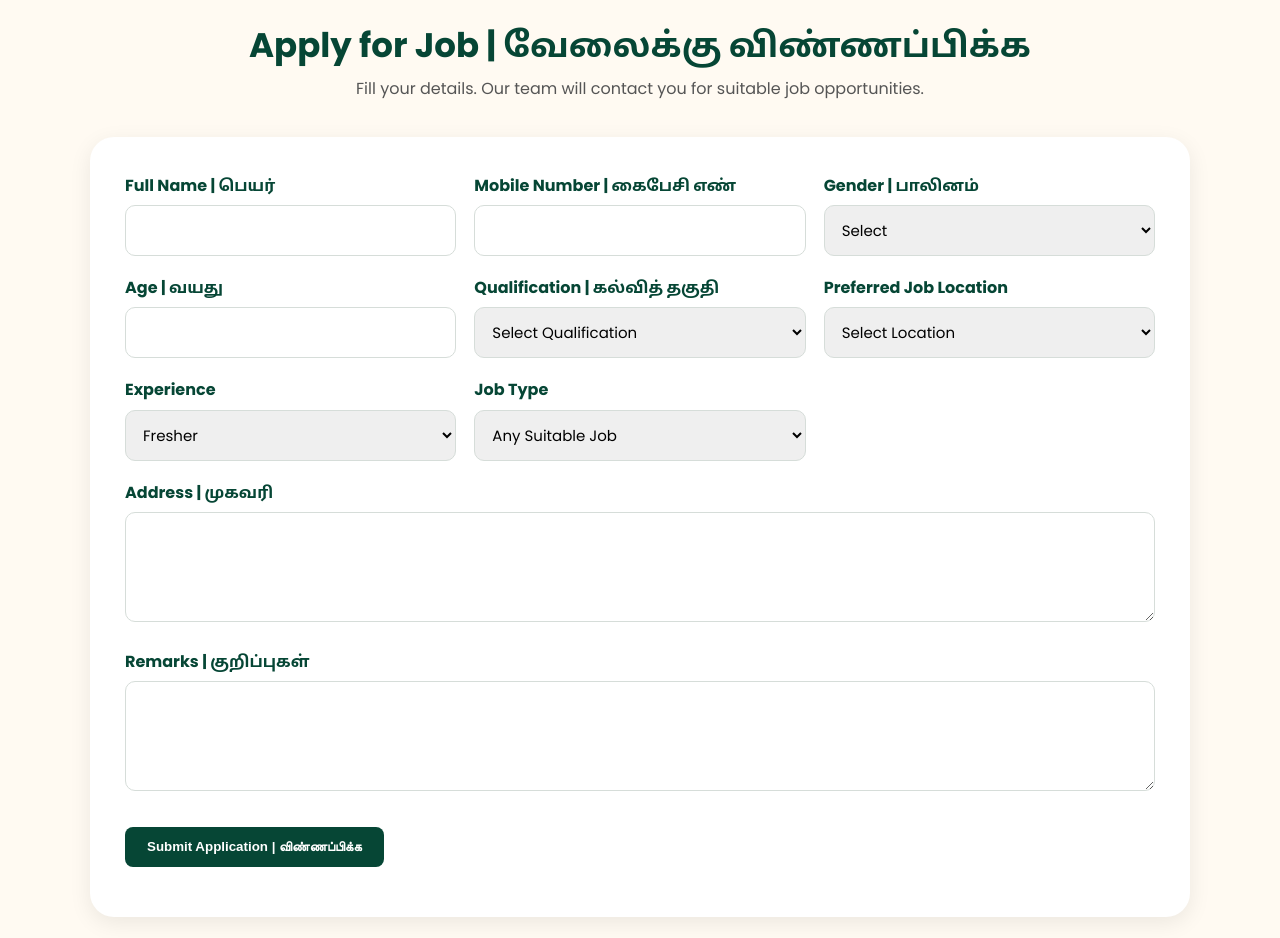
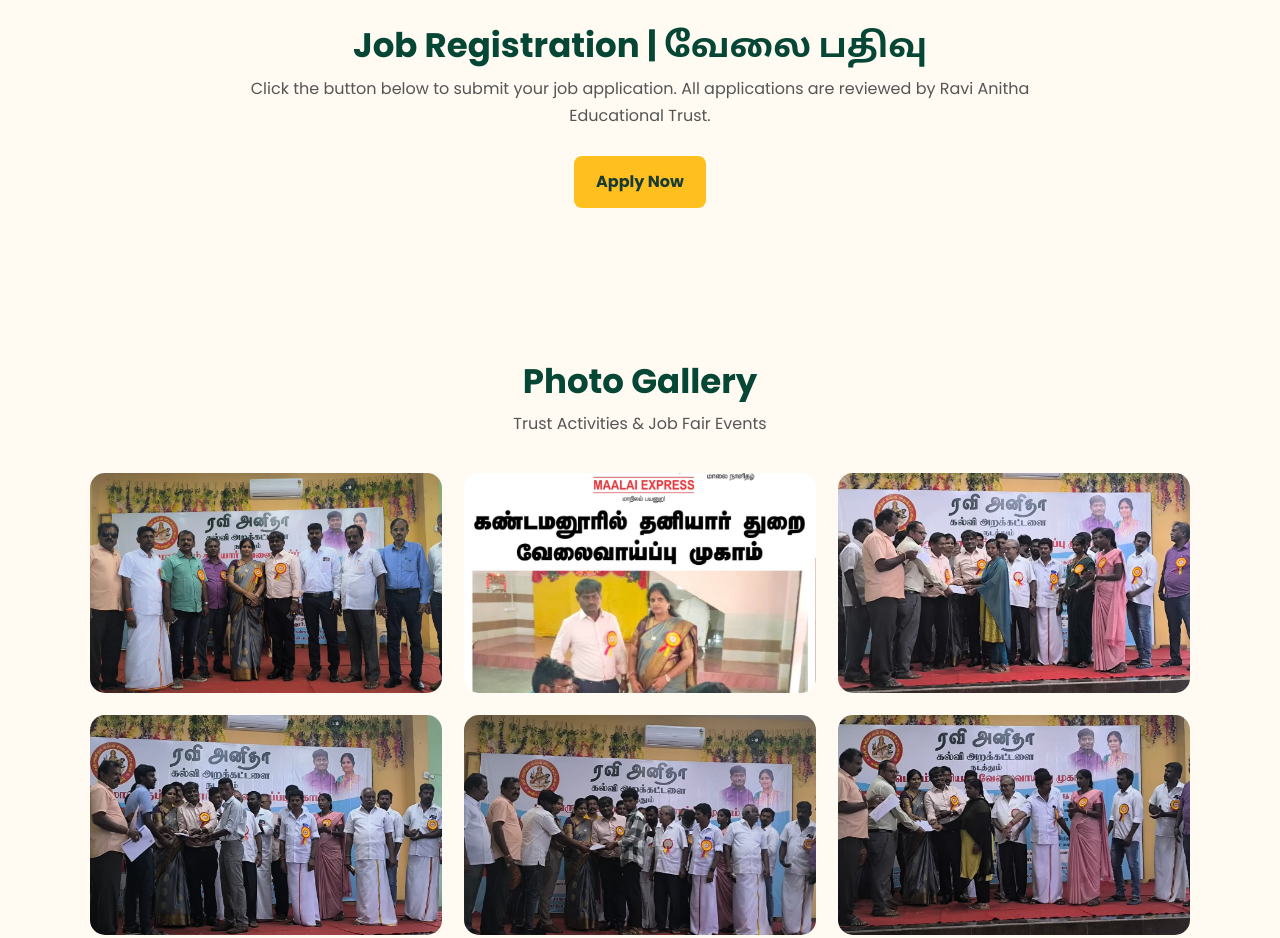
Before and after one commit to vp2010602-debug/ravianitha-trust, a plain HTML site: page index.html in a window 1280 px wide. Shown: the part 3660-4598 px from the top of the page. Drawn offline with Linux system fonts and the light colour scheme.

Commit message:
Update index.html

```diff
--- a/index.html
+++ b/index.html
@@ -420,7 +420,11 @@
     </p>
 
     <div class="hero-buttons">
-      <a href="#apply" class="btn btn-yellow">💼 Apply for Jobs</a>
+      <a href="https://docs.google.com/forms/d/e/1FAIpQLSeE5XjBd5mBrV-pxUnPJvLc_9ERAREdKtJl7J2xAdCSi8-LhQ/viewform?usp=header"
+      target="_blank"
+      class="btn btn-yellow">
+      💼 Apply for Jobs
+      </a>
       <a href="#contact" class="btn">📞 Contact Us</a>
     </div>
   </div>
@@ -586,105 +590,20 @@
 
 <section id="apply">
   <div class="section-title">
-    <h2>Apply for Job | வேலைக்கு விண்ணப்பிக்க</h2>
-    <p>Fill your details. Our team will contact you for suitable job opportunities.</p>
-  </div>
-
-  <form onsubmit="submitForm(event)">
-    <div class="form-grid">
-      <div>
-        <label>Full Name | பெயர்</label>
-        <input type="text" id="name" required>
-      </div>
-
-      <div>
-        <label>Mobile Number | கைபேசி எண்</label>
-        <input type="tel" required>
-      </div>
-
-      <div>
-        <label>Gender | பாலினம்</label>
-        <select required>
-          <option value="">Select</option>
-          <option>Male</option>
-          <option>Female</option>
-          <option>Other</option>
-        </select>
-      </div>
-
-      <div>
-        <label>Age | வயது</label>
-        <input type="number" required>
-      </div>
-
-      <div>
-        <label>Qualification | கல்வித் தகுதி</label>
-        <select required>
-          <option value="">Select Qualification</option>
-          <option>10th</option>
-          <option>12th</option>
-          <option>ITI</option>
-          <option>Diploma</option>
-          <option>B.Sc</option>
-          <option>B.Com</option>
-          <option>BE</option>
-          <option>B.Tech</option>
-          <option>Any Degree</option>
-          <option>Other</option>
-        </select>
-      </div>
-
-      <div>
-        <label>Preferred Job Location</label>
-        <select required>
-          <option value="">Select Location</option>
-          <option>Theni</option>
-          <option>Dindigul</option>
-          <option>Madurai</option>
-          <option>Chennai</option>
-          <option>Coimbatore</option>
-          <option>Bengaluru</option>
-          <option>Any Location</option>
-        </select>
-      </div>
-
-      <div>
-        <label>Experience</label>
-        <select>
-          <option>Fresher</option>
-          <option>1 Year</option>
-          <option>2 Years</option>
-          <option>3+ Years</option>
-        </select>
-      </div>
-
-      <div>
-        <label>Job Type</label>
-        <select>
-          <option>Any Suitable Job</option>
-          <option>Office Work</option>
-          <option>Factory Work</option>
-          <option>Marketing</option>
-          <option>Telecalling</option>
-          <option>Technical Job</option>
-        </select>
-      </div>
-
-      <div class="full">
-        <label>Address | முகவரி</label>
-        <textarea required></textarea>
-      </div>
-
-      <div class="full">
-        <label>Remarks | குறிப்புகள்</label>
-        <textarea></textarea>
-      </div>
-    </div>
+    <h2>Job Registration | வேலை பதிவு</h2>
+    <p>
+      Click the button below to submit your job application.
+      All applications are reviewed by Ravi Anitha Educational Trust.
+    </p>
 
     <br>
-    <button class="btn" type="submit">Submit Application | விண்ணப்பிக்க</button>
-    <p id="msg" style="margin-top:15px;color:green;font-weight:800;text-align:center;"></p>
-  </form>
+
+    <a href="https://docs.google.com/forms/d/e/1FAIpQLSeE5XjBd5mBrV-pxUnPJvLc_9ERAREdKtJl7J2xAdCSi8-LhQ/viewform?usp=header"
+       target="_blank"
+       class="btn btn-yellow">
+       Apply Now
+    </a>
+  </div>
 </section>
 <section id="gallery">
   <div class="section-title">
```
